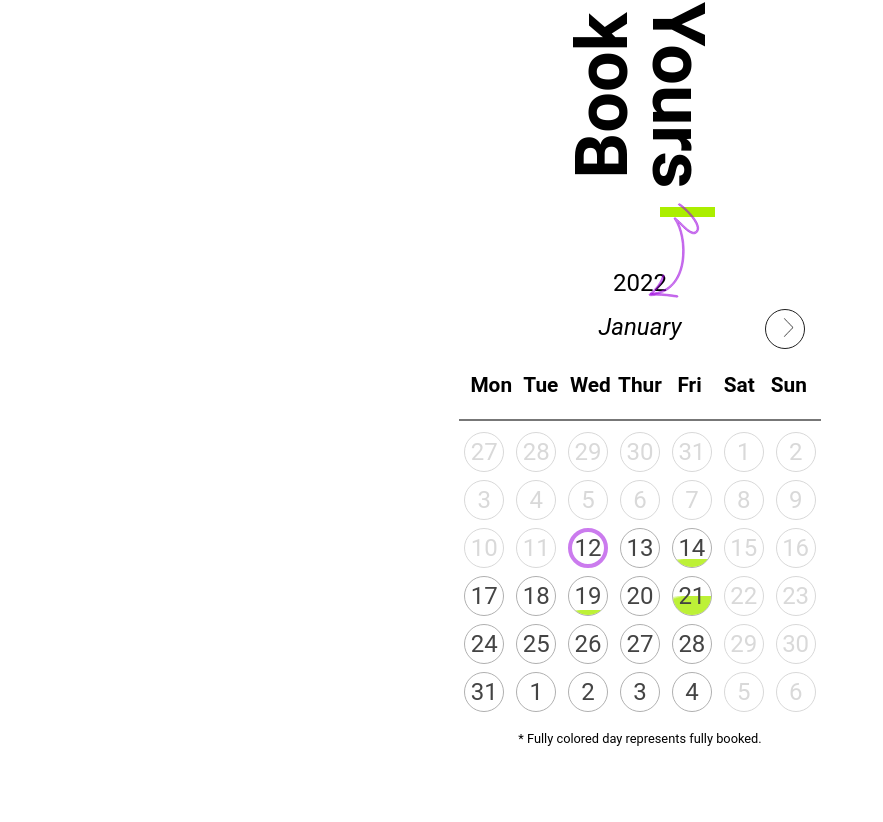
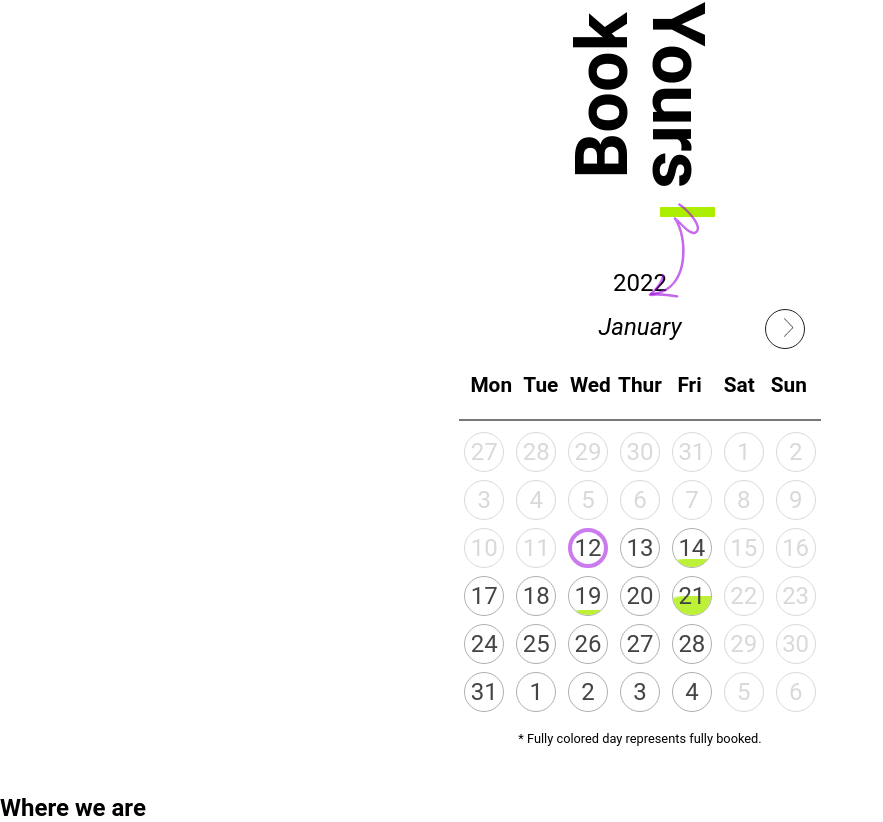
Before and after one commit to asorius/react-calendar, a React (Create React App) app: page / in a window 1280 px wide. Shown: the part 430-1252 px from the top of the page, without its empty margins (0-883 px from the left). Built offline with nearby package versions, Linux system fonts and the light colour scheme.

Commit message:
global smooth scrolling, about page

```diff
--- a/src/App.css
+++ b/src/App.css
@@ -4,6 +4,7 @@
   -webkit-box-sizing: border-box;
   box-sizing: border-box;
   font-family: 'Roboto', sans-serif;
+  scroll-behavior: smooth;
 }
 .App {
   min-height: 100vh;
--- a/src/App.tsx
+++ b/src/App.tsx
@@ -6,6 +6,7 @@ import { useEffect, useState } from 'react';
 import generateData from './components/utils';
 import Header from './components/Header';
 import Bookings from './components/Bookings';
+import About from './components/About';
 const mockupData = generateData();
 function App() {
   const [data, setData] = useState<typeof mockupData>([]);
@@ -19,6 +20,7 @@ function App() {
         <Bookings>
           <Calendar data={data}></Calendar>
         </Bookings>
+        <About></About>
       </div>
     </div>
   );
```
